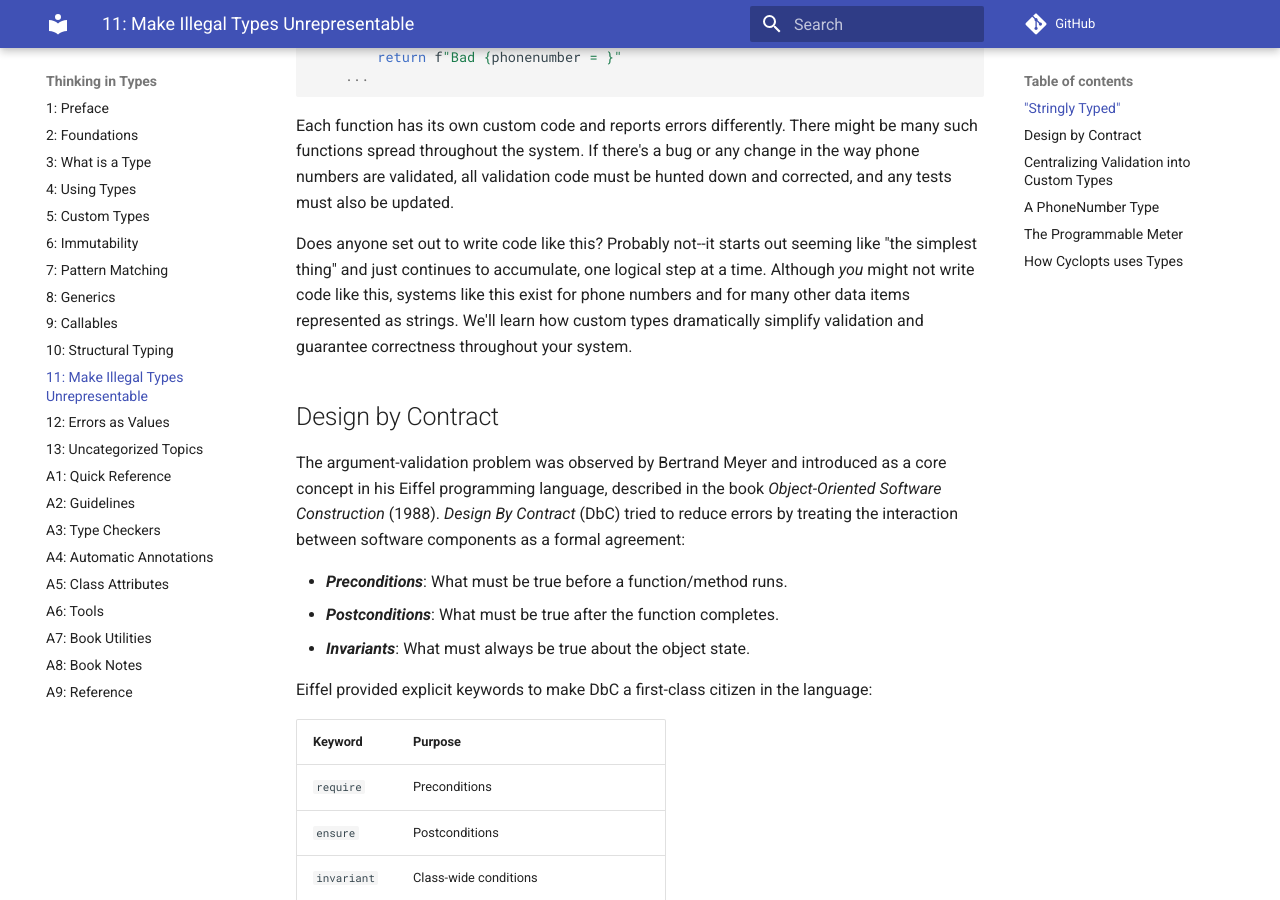
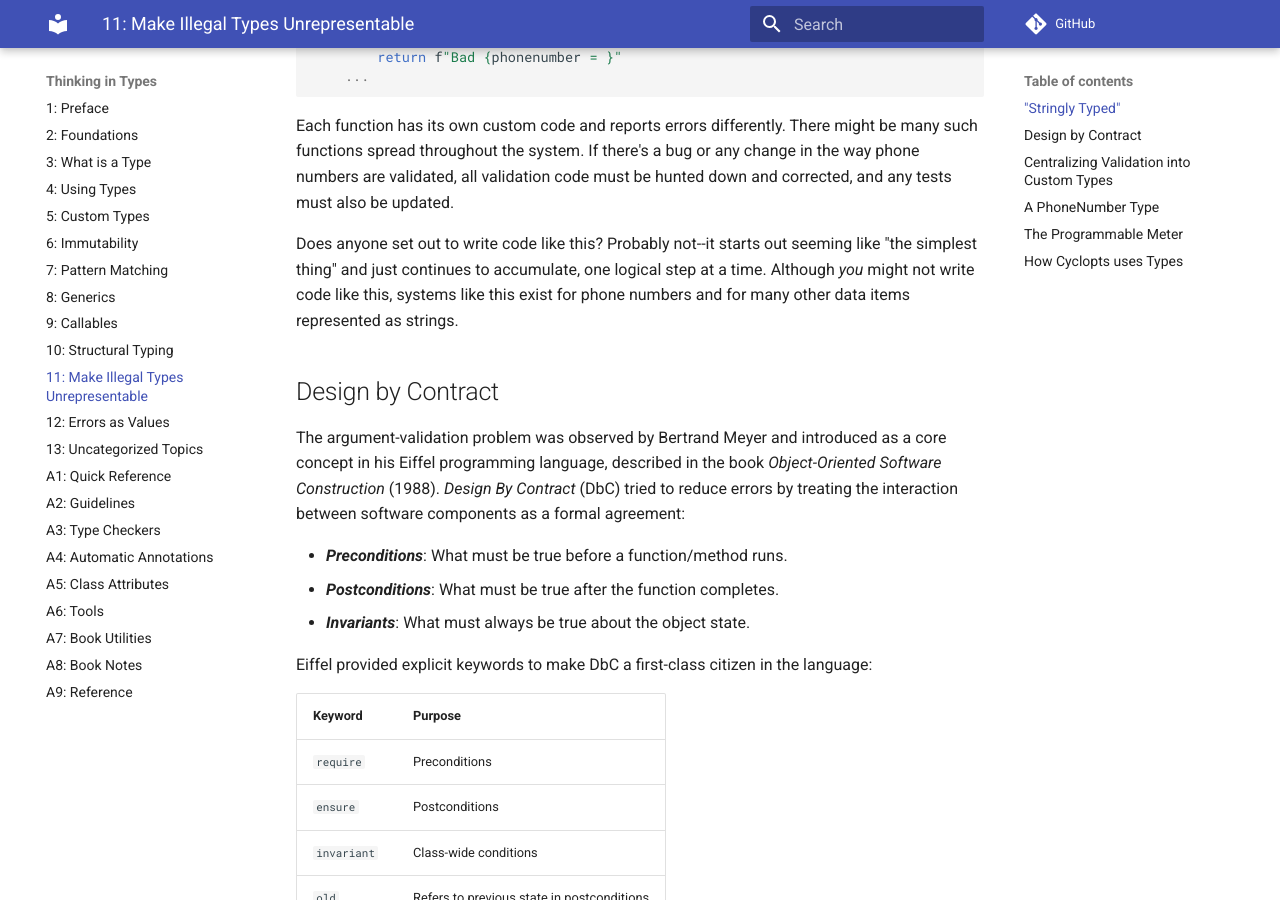
Before and after one commit to ThinkingInTypes/ThinkingInTypes.github.io, an MkDocs documentation site: the page built from Chapters/C11_Make_Illegal_Types_Unrepresentable.md, in a window 1280 px wide and 900 px high, scrolled down 2027 px. Built offline with MkDocs 1.6.1 and Material for MkDocs 9.7.7, drawn with Linux system fonts in a browser that asks for light colours; comment, search, counter and statistics services are not loaded.

Commit message:
Update C11_Make_Illegal_Types_Unrepresentable.md

```diff
--- a/Chapters/C11_Make_Illegal_Types_Unrepresentable.md
+++ b/Chapters/C11_Make_Illegal_Types_Unrepresentable.md
@@ -101,7 +101,6 @@ Probably not--it starts out seeming like "the simplest thing" and just continues
 time.
 Although _you_ might not write code like this, systems like this exist for phone numbers and for many other data items
 represented as strings.
-We'll learn how custom types dramatically simplify validation and guarantee correctness throughout your system.
 
 ## Design by Contract
 
```
